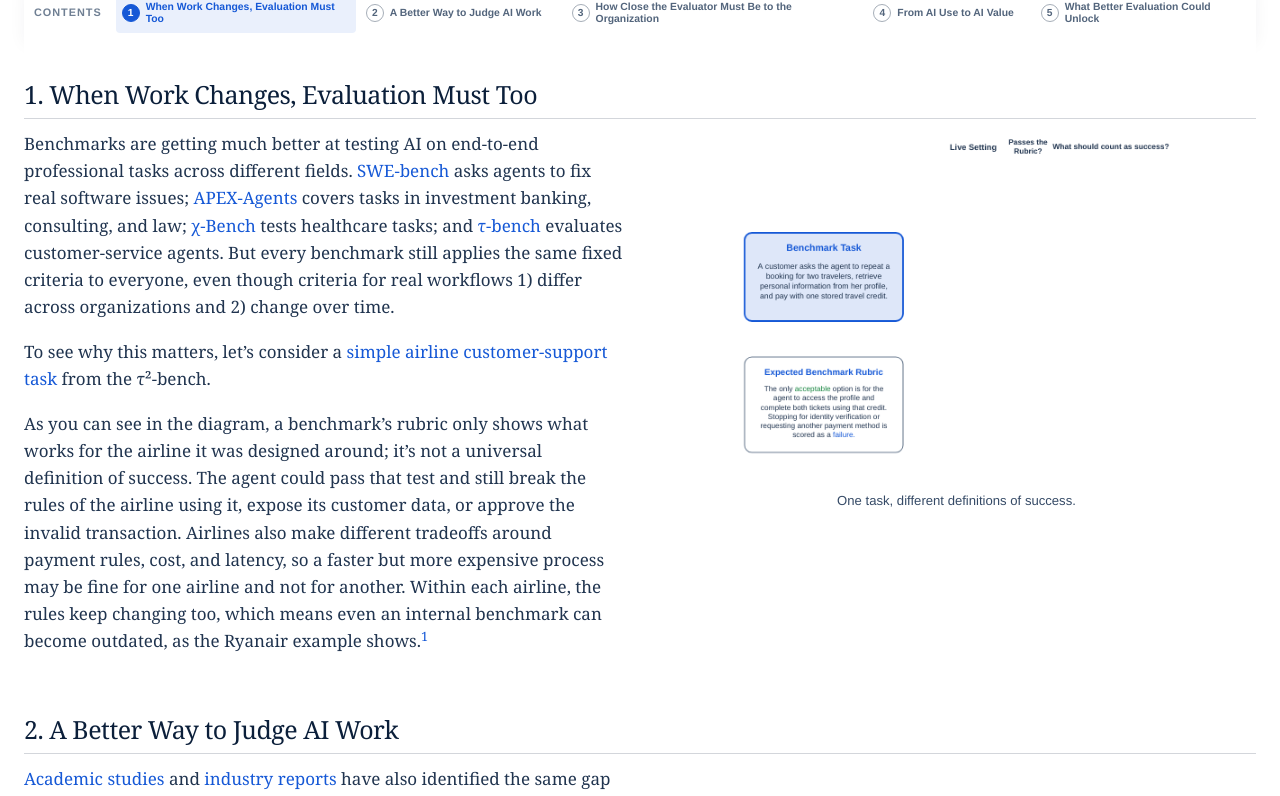
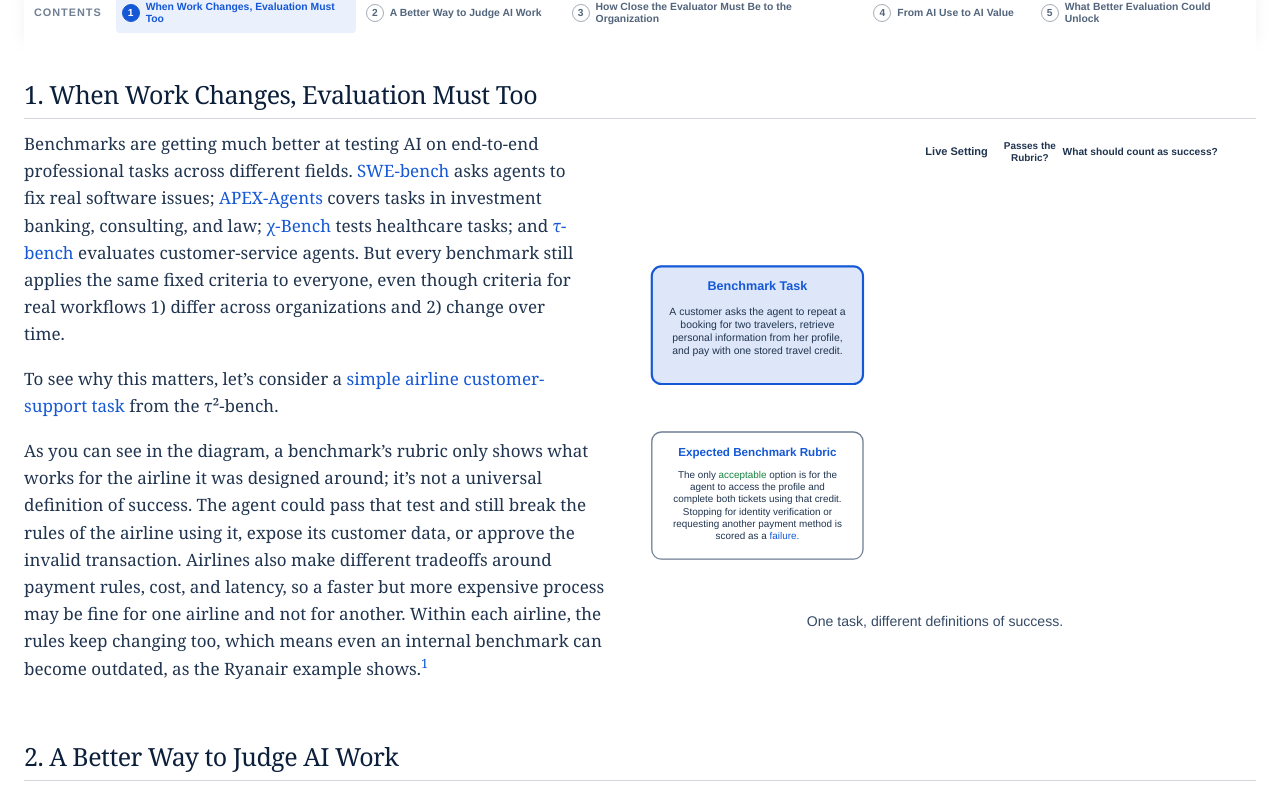
Before and after one commit to amirzeinali/Proof-of-Workflow, a Next.js app: page / in a window 1280 px wide. Shown: the part 617-1413 px from the top of the page. Built offline with nearby package versions, Linux system fonts and the light colour scheme.

Commit message:
Enlarge dynamic diagrams and labels

```diff
--- a/app/globals.css
+++ b/app/globals.css
@@ -279,7 +279,7 @@ h1 {
 .section-inner {
   position: relative;
   display: grid;
-  grid-template-columns: minmax(0, 1fr) minmax(0, 1fr);
+  grid-template-columns: minmax(0, 0.93fr) minmax(0, 1.07fr);
   gap: 34px;
   min-height: 0;
 }
@@ -337,7 +337,7 @@ h1 {
   position: absolute !important;
   top: 2px;
   right: 0;
-  width: calc(50% - 17px);
+  width: calc(53.5% - 17px);
 }
 
 .scene-pie .section-inner {
@@ -348,11 +348,11 @@ h1 {
   position: absolute !important;
   top: -100px;
   right: 0;
-  width: calc(50% - 17px);
+  width: calc(53.5% - 17px);
 }
 
 .scene-pie .diagram-canvas {
-  max-width: 350px;
+  max-width: 500px;
 }
 
 .scene-compounding .section-viz {
@@ -360,7 +360,7 @@ h1 {
 }
 
 .scene-compounding .diagram-canvas {
-  max-width: 440px;
+  max-width: 580px;
 }
 
 .section-viz {
@@ -457,13 +457,13 @@ blockquote {
 .diagram-canvas {
   display: block;
   width: 100%;
-  max-width: 400px;
+  max-width: 560px;
   height: auto;
   aspect-ratio: 5 / 4;
 }
 
 .scene-criteria .diagram-canvas {
-  max-width: 450px;
+  max-width: 600px;
 }
 
 .scene-meter .diagram-canvas {
@@ -471,12 +471,12 @@ blockquote {
 }
 
 .viz-caption {
-  max-width: 360px;
+  max-width: 500px;
   min-height: 1em;
   margin-top: 0 !important;
   color: #354a66;
   font-family: "Avenir Next", "Helvetica Neue", Arial, sans-serif;
-  font-size: 0.82rem;
+  font-size: 0.88rem;
   font-weight: 500;
   line-height: 1.3;
   text-align: center;
--- a/app/page.tsx
+++ b/app/page.tsx
@@ -1505,7 +1505,8 @@ function ScrollDiagram({
 
     const paint = () => {
       frame = 0;
-      const ratio = Math.min(window.devicePixelRatio || 1, 2);
+      const displayScale = Math.max(1, canvas.getBoundingClientRect().width / 500);
+      const ratio = Math.min((window.devicePixelRatio || 1) * displayScale, 3);
       const logicalHeight = scene === "meter" ? 250 : 400;
       if (canvas.width !== Math.round(500 * ratio) || canvas.height !== Math.round(logicalHeight * ratio)) {
         canvas.width = Math.round(500 * ratio);
```
